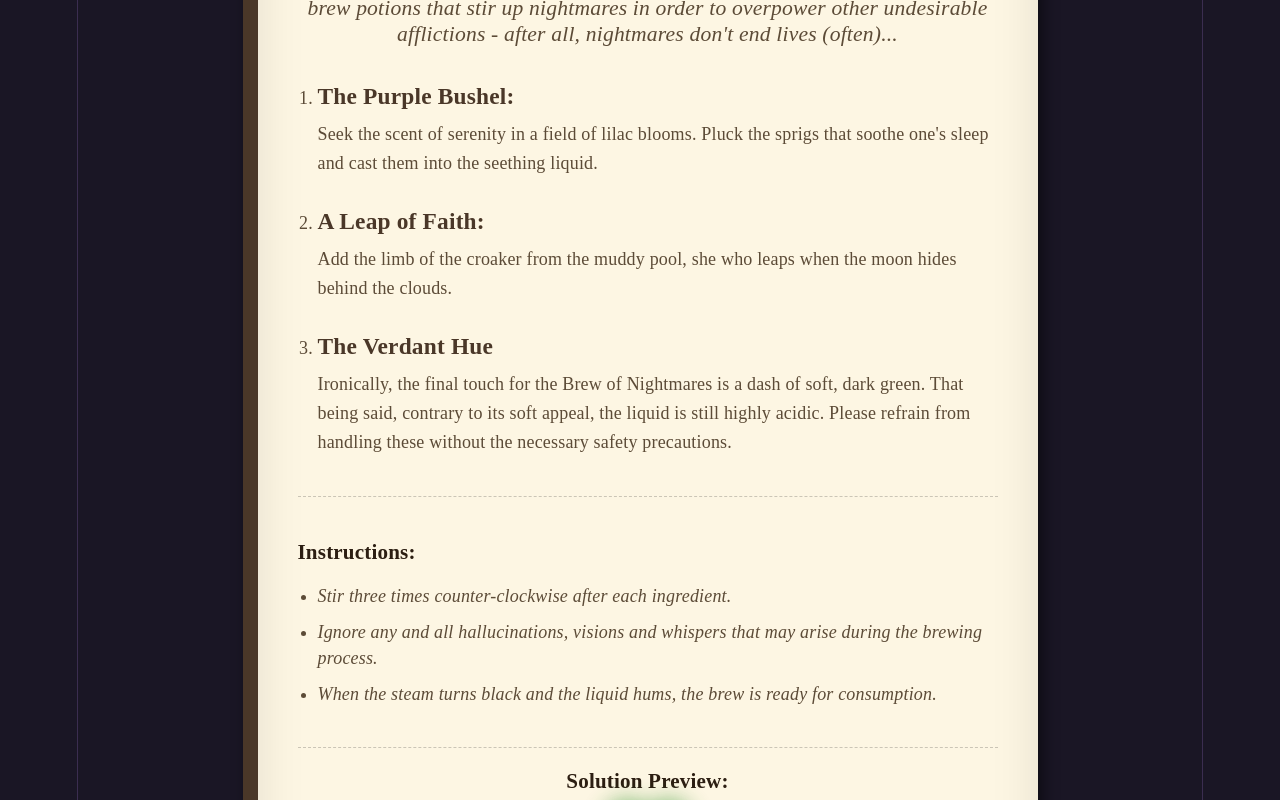
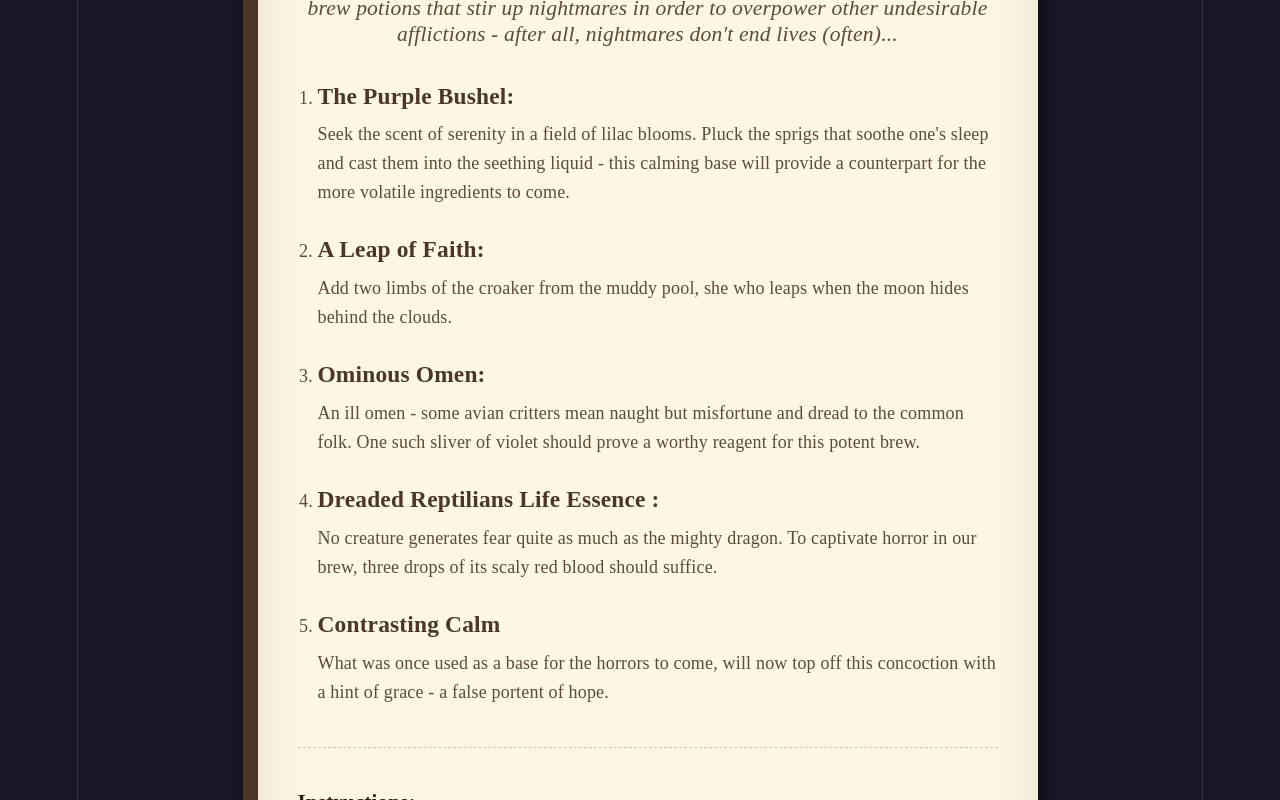
Before and after one commit to FoolsSeldomDiffer/BrewPrinceCompanion, a React (Vite) app: page /#/ in a window 1280 px wide. Shown: the part 340-1140 px from the top of the page. Built offline with nearby package versions, Linux system fonts and the light colour scheme.

Commit message:
Change first recipe to actual one

```diff
--- a/src/recipeData.ts
+++ b/src/recipeData.ts
@@ -7,18 +7,29 @@ const initialRecipe: Recipe = {
   steps: [
     {
       title: "The Purple Bushel:",
-      description: "Seek the scent of serenity in a field of lilac blooms. Pluck the sprigs that soothe one's sleep and cast them into the seething liquid.",
-      ingredient: "lavender"
+      description: "Seek the scent of serenity in a field of lilac blooms. Pluck the sprigs that soothe one's sleep and cast them into the seething liquid - this calming base will provide a counterpart for the more volatile ingredients to come.",
+      ingredient: "lavender",
+      // Toevoegen tot #ee3197
     },
     {
       title: "A Leap of Faith:",
-      description: "Add the limb of the croaker from the muddy pool, she who leaps when the moon hides behind the clouds.",
+      description: "Add two limbs of the croaker from the muddy pool, she who leaps when the moon hides behind the clouds.",
       ingredient: "frogleg"
     },
     {
-      title: "The Verdant Hue",
-      description: "Ironically, the final touch for the Brew of Nightmares is a dash of soft, dark green. That being said, contrary to its soft appeal, the liquid is still highly acidic. Please refrain from handling these without the necessary safety precautions.",
-      ingredient: "green_liquid"
+      title: "Ominous Omen:",
+      description: "An ill omen - some avian critters mean naught but misfortune and dread to the common folk. One such sliver of violet should prove a worthy reagent for this potent brew.",
+      ingredient: "raven_feather"
+    },
+    {
+      title: "Dreaded Reptilians Life Essence :",
+      description: "No creature generates fear quite as much as the mighty dragon. To captivate horror in our brew, three drops of its scaly red blood should suffice.",
+      ingredient: "dragon_blood" // 3 keer
+    },
+    {
+      title: "Contrasting Calm",
+      description: "What was once used as a base for the horrors to come, will now top off this concoction with a hint of grace - a false portent of hope. ",
+      ingredient: "lavender"
     }
   ],
   additionalInstructions: [
@@ -26,7 +37,7 @@ const initialRecipe: Recipe = {
     "Ignore any and all hallucinations, visions and whispers that may arise during the brewing process.",
     "When the steam turns black and the liquid hums, the brew is ready for consumption."
   ],
-  solutionColor: "#228B22" // ForestGreen
+  solutionColor: "#3107b1" // ForestGreen
 };
 
 const recipe285913: Recipe = {
```
